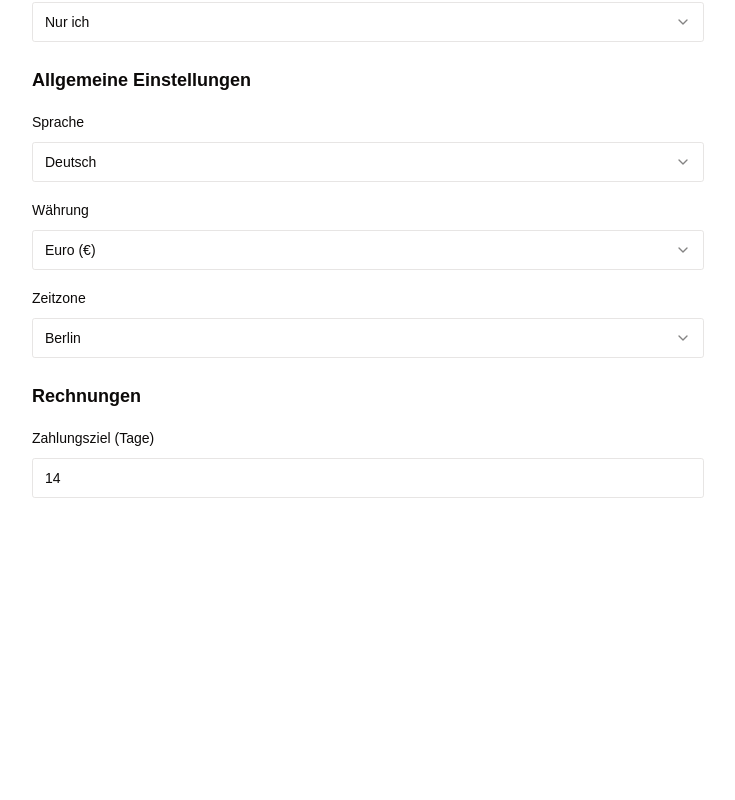
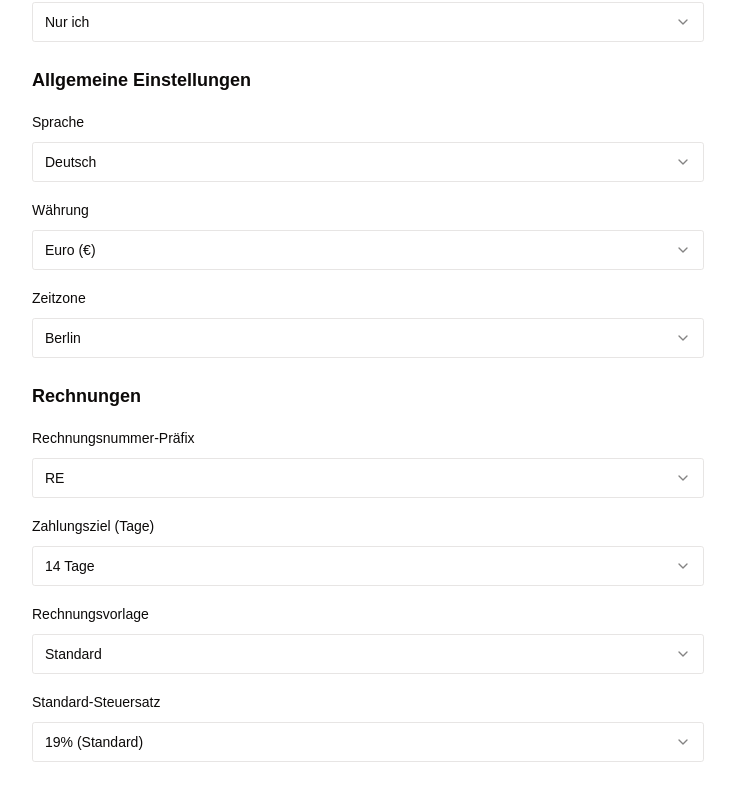
Before and after one commit to sammyr/paybill, a Next.js app: page /einstellungen in a window 1280 px wide. Shown: the part 1206-2006 px from the top of the page, without its empty margins (272-1007 px from the left). Before the commit the page ends 1752 px from the top, so only its background shows below. Built offline with nearby package versions, Linux system fonts and the light colour scheme.

Commit message:
Re-upload all files

```diff
--- a/src/app/einstellungen/page.tsx
+++ b/src/app/einstellungen/page.tsx
@@ -281,13 +281,75 @@ export default function EinstellungenPage() {
           <h2 className="text-lg font-semibold">Rechnungen</h2>
 
           <div className="space-y-2">
+            <Label htmlFor="invoiceNumberPrefix">Rechnungsnummer-Präfix</Label>
+            <Select
+              value={settings.invoiceNumberPrefix || 'RE'}
+              onValueChange={(value) => setSettings({ ...settings, invoiceNumberPrefix: value })}
+            >
+              <SelectTrigger id="invoiceNumberPrefix">
+                <SelectValue placeholder="Präfix auswählen" />
+              </SelectTrigger>
+              <SelectContent>
+                <SelectItem value="RE">RE</SelectItem>
+                <SelectItem value="R">R</SelectItem>
+                <SelectItem value="INV">INV</SelectItem>
+                <SelectItem value="CUSTOM">Benutzerdefiniert</SelectItem>
+              </SelectContent>
+            </Select>
+          </div>
+
+          <div className="space-y-2">
             <Label htmlFor="paymentTermDays">Zahlungsziel (Tage)</Label>
-            <Input
-              id="paymentTermDays"
-              type="number"
-              value={settings.paymentTermDays}
-              onChange={(e) => setSettings({ ...settings, paymentTermDays: parseInt(e.target.value) })}
-            />
+            <Select
+              value={settings.paymentTermDays?.toString() || '14'}
+              onValueChange={(value) => setSettings({ ...settings, paymentTermDays: parseInt(value) })}
+            >
+              <SelectTrigger id="paymentTermDays">
+                <SelectValue placeholder="Zahlungsziel auswählen" />
+              </SelectTrigger>
+              <SelectContent>
+                <SelectItem value="7">7 Tage</SelectItem>
+                <SelectItem value="14">14 Tage</SelectItem>
+                <SelectItem value="30">30 Tage</SelectItem>
+                <SelectItem value="45">45 Tage</SelectItem>
+                <SelectItem value="60">60 Tage</SelectItem>
+              </SelectContent>
+            </Select>
+          </div>
+
+          <div className="space-y-2">
+            <Label htmlFor="invoiceTemplate">Rechnungsvorlage</Label>
+            <Select
+              value={settings.invoiceTemplate || 'standard'}
+              onValueChange={(value) => setSettings({ ...settings, invoiceTemplate: value })}
+            >
+              <SelectTrigger id="invoiceTemplate">
+                <SelectValue placeholder="Vorlage auswählen" />
+              </SelectTrigger>
+              <SelectContent>
+                <SelectItem value="standard">Standard</SelectItem>
+                <SelectItem value="modern">Modern</SelectItem>
+                <SelectItem value="classic">Klassisch</SelectItem>
+                <SelectItem value="minimal">Minimalistisch</SelectItem>
+              </SelectContent>
+            </Select>
+          </div>
+
+          <div className="space-y-2">
+            <Label htmlFor="defaultTax">Standard-Steuersatz</Label>
+            <Select
+              value={settings.defaultTax?.toString() || '19'}
+              onValueChange={(value) => setSettings({ ...settings, defaultTax: parseInt(value) })}
+            >
+              <SelectTrigger id="defaultTax">
+                <SelectValue placeholder="Steuersatz auswählen" />
+              </SelectTrigger>
+              <SelectContent>
+                <SelectItem value="0">0% (Steuerfrei)</SelectItem>
+                <SelectItem value="7">7% (Ermäßigt)</SelectItem>
+                <SelectItem value="19">19% (Standard)</SelectItem>
+              </SelectContent>
+            </Select>
           </div>
         </div>
       </div>
```
